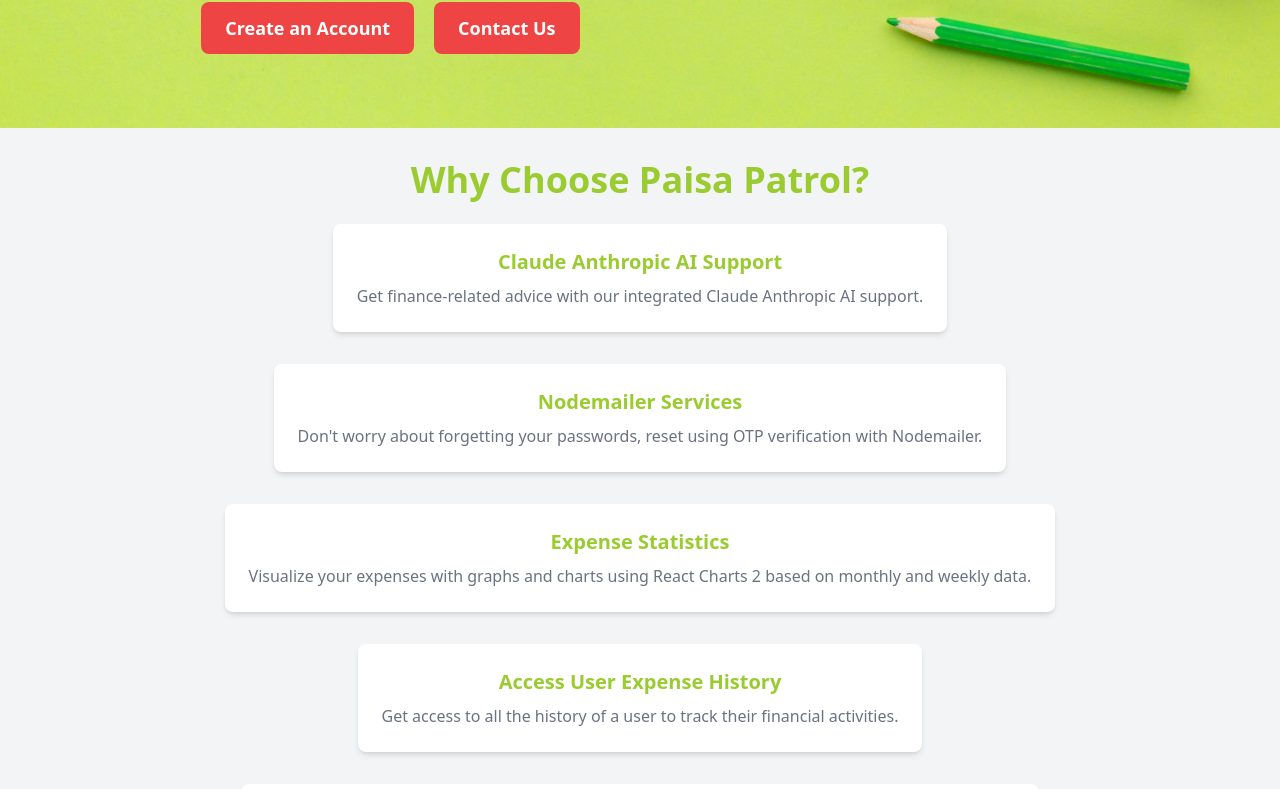
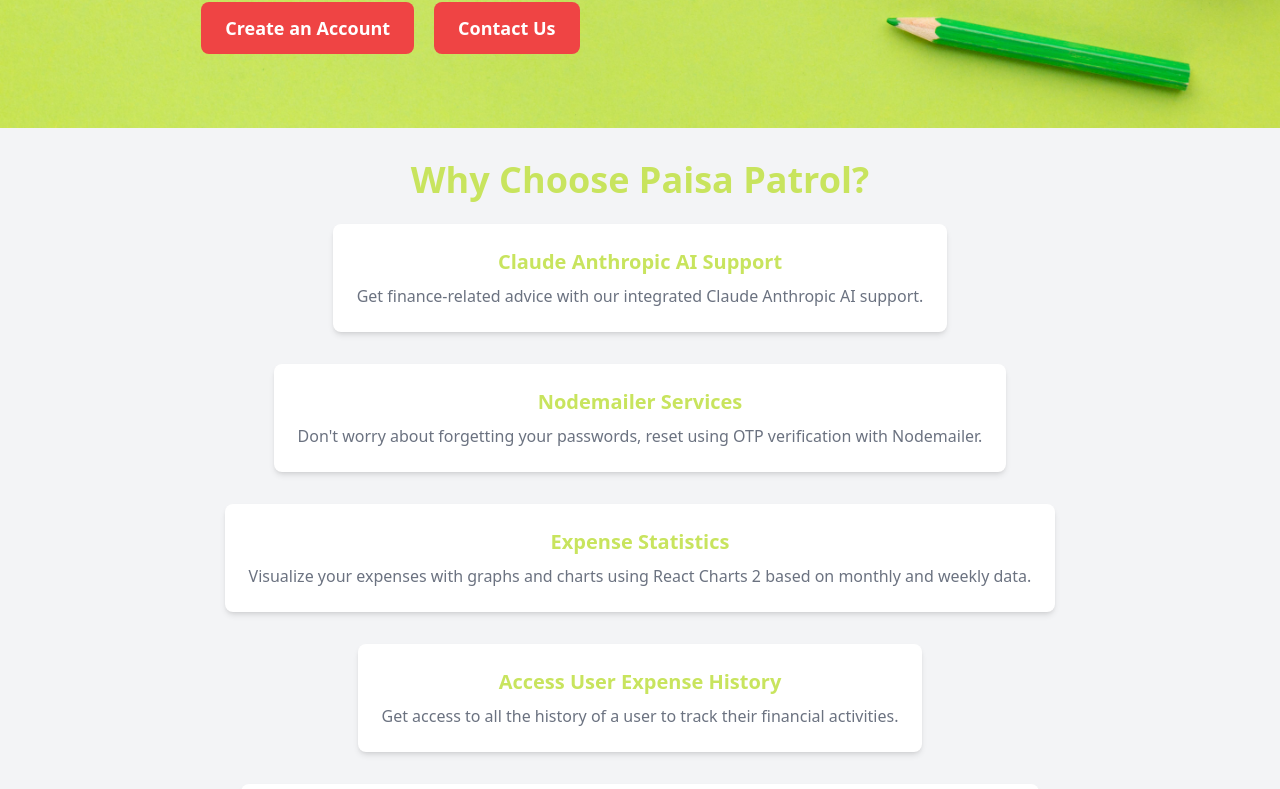
Before and after one commit to imgirish07/Paisa-Patrol, a React (Create React App) app in the folder client/: page / in a window 1280 px wide. Shown: the part 704-1493 px from the top of the page. Built offline with nearby package versions, Linux system fonts and the light colour scheme; no server answers.

Commit message:
updated frontend UI

```diff
--- a/client/src/components/Home.jsx
+++ b/client/src/components/Home.jsx
@@ -32,36 +32,34 @@
 
       {/* Feature Section */}
       <div className="flex flex-col items-center bg-gray-100 py-8">
-        <h2 className="text-3xl md:text-4xl font-bold mb-6 text-[#9ACC31] text-center">Why Choose Paisa Patrol?</h2>
+        <h2 className="text-3xl md:text-4xl font-bold mb-6 text-[#C8E45E] text-center">Why Choose Paisa Patrol?</h2>
         <div className="flex flex-wrap justify-center gap-8">
           <div className="bg-white p-6 rounded-lg shadow-md flex flex-col items-center transform hover:scale-105 transition-transform w-full md:w-auto">
-            <h3 className="text-xl font-semibold mb-2 text-[#9ACC31] text-center">Claude Anthropic AI Support</h3>
+            <h3 className="text-xl font-semibold mb-2 text-[#C8E45E] text-center">Claude Anthropic AI Support</h3>
             <p className="text-gray-500 text-center">Get finance-related advice with our integrated Claude Anthropic AI support.</p>
           </div>
           <div className="bg-white p-6 rounded-lg shadow-md flex flex-col items-center transform hover:scale-105 transition-transform w-full md:w-auto">
-            <h3 className="text-xl font-semibold mb-2 text-[#9ACC31] text-center">Nodemailer Services</h3>
+            <h3 className="text-xl font-semibold mb-2 text-[#C8E45E] text-center">Nodemailer Services</h3>
             <p className="text-gray-500 text-center">Don't worry about forgetting your passwords, reset using OTP verification with Nodemailer.</p>
           </div>
           <div className="bg-white p-6 rounded-lg shadow-md flex flex-col items-center transform hover:scale-105 transition-transform w-full md:w-auto">
-            <h3 className="text-xl font-semibold mb-2 text-[#9ACC31] text-center">Expense Statistics</h3>
+            <h3 className="text-xl font-semibold mb-2 text-[#C8E45E] text-center">Expense Statistics</h3>
             <p className="text-gray-500 text-center">Visualize your expenses with graphs and charts using React Charts 2 based on monthly and weekly data.</p>
           </div>
           <div className="bg-white p-6 rounded-lg shadow-md flex flex-col items-center transform hover:scale-105 transition-transform w-full md:w-auto">
-            <h3 className="text-xl font-semibold mb-2 text-[#9ACC31] text-center">Access User Expense History</h3>
+            <h3 className="text-xl font-semibold mb-2 text-[#C8E45E] text-center">Access User Expense History</h3>
             <p className="text-gray-500 text-center">Get access to all the history of a user to track their financial activities.</p>
           </div>
           <div className="bg-white p-6 rounded-lg shadow-md flex flex-col items-center transform hover:scale-105 transition-transform w-full md:w-auto">
-            <h3 className="text-xl font-semibold mb-2 text-[#9ACC31] text-center">Track Friends' Expenses</h3>
+            <h3 className="text-xl font-semibold mb-2 text-[#C8E45E] text-center">Track Friends' Expenses</h3>
             <p className="text-gray-500 text-center">Add your friends' expenses by simply adding their contact number and keep track of their expenses.</p>
           </div>
           <div className="bg-white p-6 rounded-lg shadow-md flex flex-col items-center transform hover:scale-105 transition-transform w-full md:w-auto">
-            <h3 className="text-xl font-semibold mb-2 text-[#9ACC31] text-center">Secure Authentication</h3>
+            <h3 className="text-xl font-semibold mb-2 text-[#C8E45E] text-center">Secure Authentication</h3>
             <p className="text-gray-500 text-center">Don't worry about security; we use Passport-Google-OAuth20 strategy for signup, login, and authentication.</p>
           </div>
         </div>
       </div>
-
-
 
       {/* Footer Section */}
       <div className="bg-gradient-to-r from-gray-100 via-gray-300 to-gray-100 text-white py-4">
```
